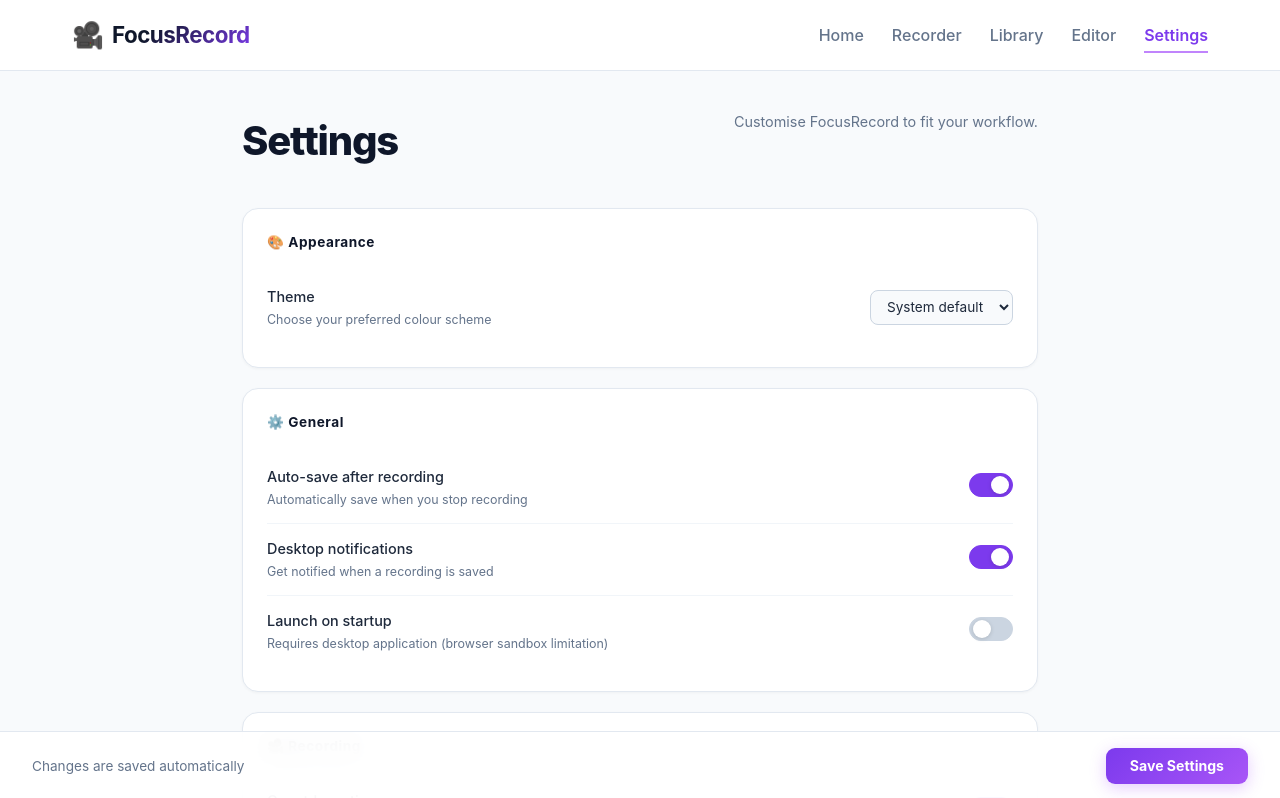
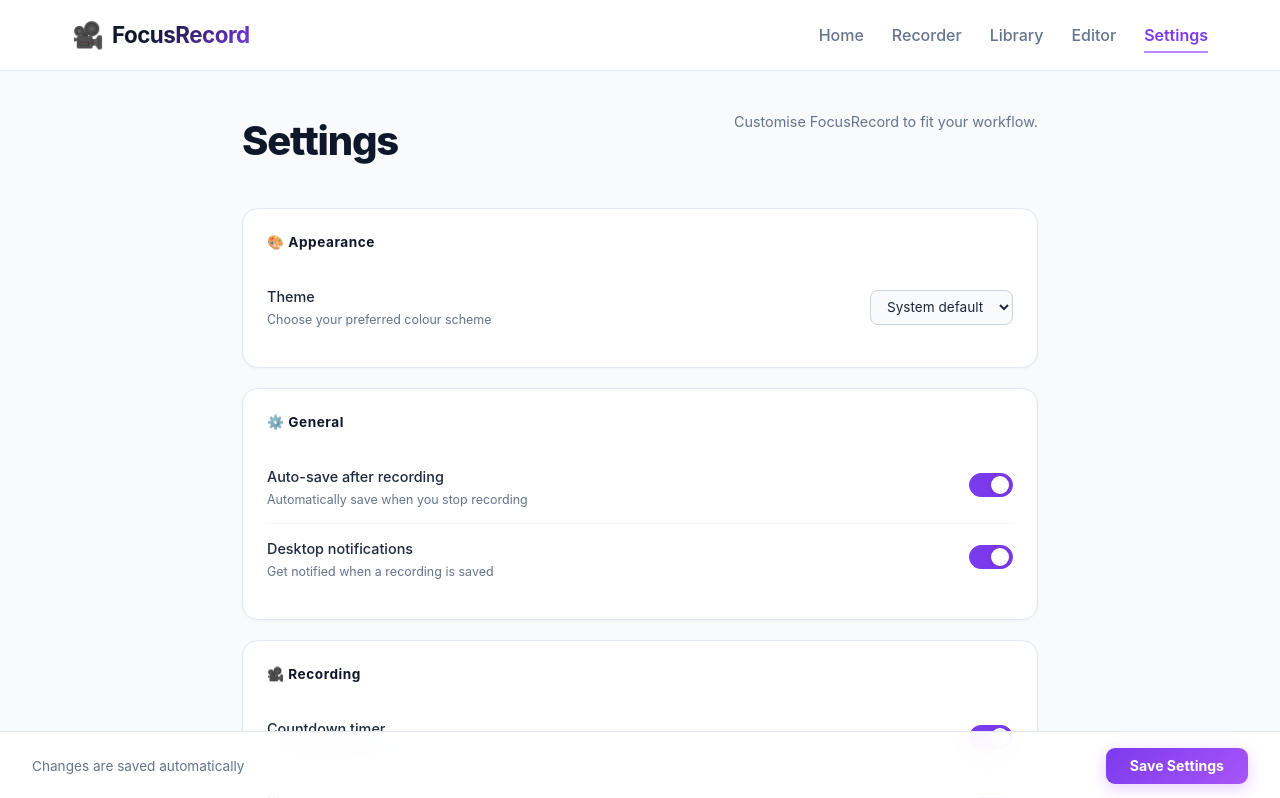
Before and after one commit to sk7010926-glitch/Focus-Recorder, a React (Vite) app in the folder focusrecorder/: page /settings in a window 1280 px wide. Shown: the top 798 px of the page. Built offline with nearby package versions, Linux system fonts and the light colour scheme; no server answers.

Commit message:
setting_error

```diff
--- a/focusrecorder/src/pages/Settings.jsx
+++ b/focusrecorder/src/pages/Settings.jsx
@@ -246,9 +246,6 @@ function Settings() {
             <SettingRow label="Desktop notifications" sub="Get notified when a recording is saved">
               <Toggle value={settings.notifications} onChange={handleToggleNotifications} />
             </SettingRow>
-            <SettingRow label="Launch on startup" sub="Requires desktop application (browser sandbox limitation)">
-              <Toggle value={settings.startOnBoot} onChange={(v) => set("startOnBoot", v)} />
-            </SettingRow>
           </div>
         </section>
 
--- a/focusrecorder/src/services/settings.js
+++ b/focusrecorder/src/services/settings.js
@@ -25,7 +25,6 @@ export const DEFAULT_SETTINGS = {
   autoSave:         true,
   notifications:    true,
   hardwareAccel:    true,
-  startOnBoot:      false,
   countdownTimer:   true,
   showCursor:       true,
   clickHighlight:   false,
```
